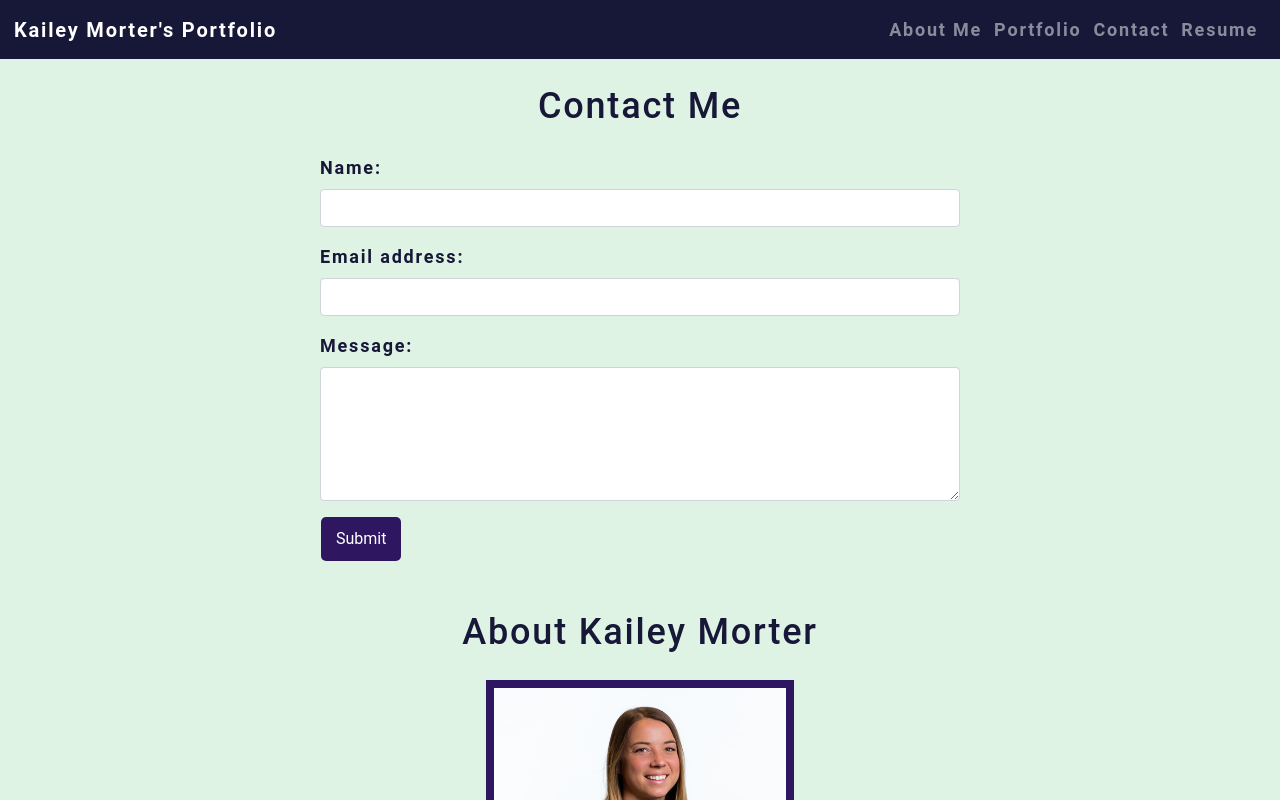
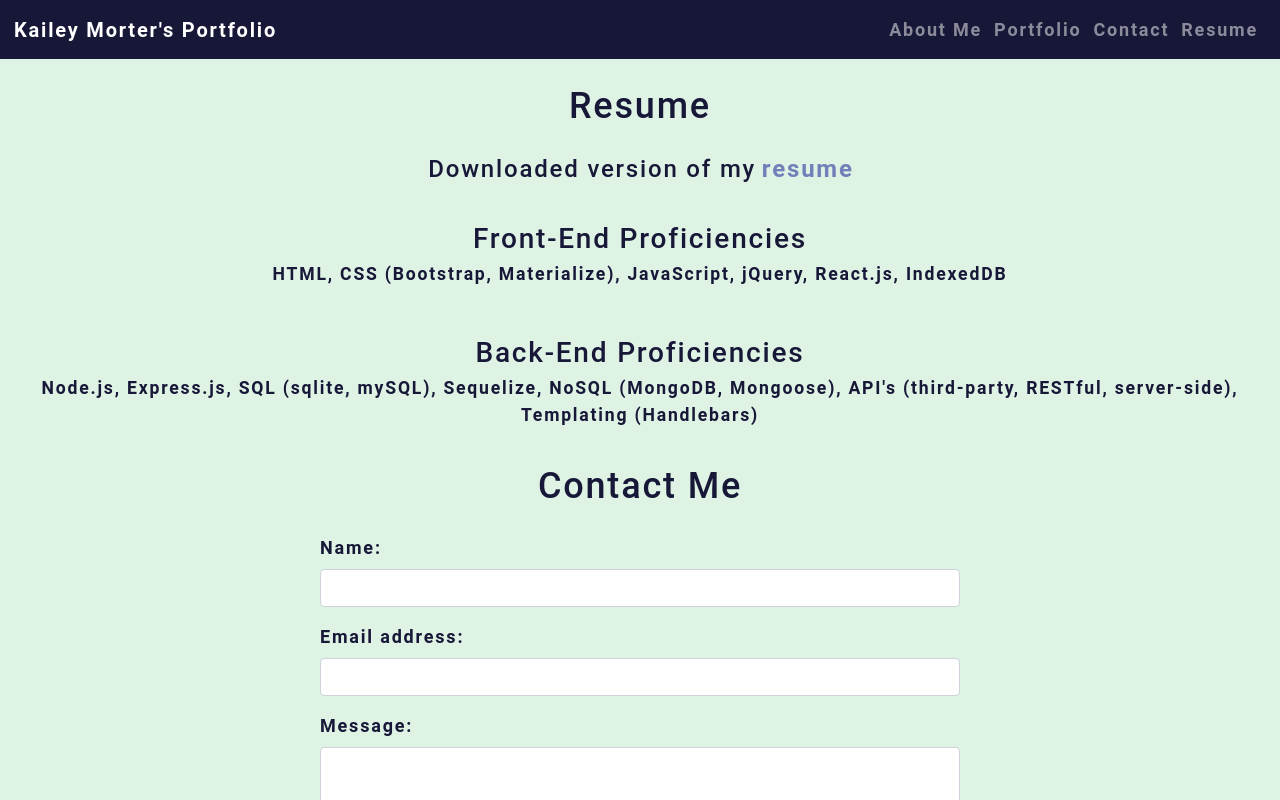
Before and after one commit to kaileymorter/react-portfolio, a React (Create React App) app: page / in a window 1280 px wide. Shown: the top 800 px of the page. Built offline with nearby package versions, Linux system fonts and the light colour scheme.

Commit message:
added resume component

```diff
--- a/src/App.js
+++ b/src/App.js
@@ -4,6 +4,7 @@ import Footer from './components/Footer';
 import About from './components/About';
 import Portfolio from './components/Portfolio';
 import ContactForm from './components/Contact'
+import Resume from './components/Resume';
 import './App.css';
 
 function App() {
@@ -11,6 +12,7 @@ function App() {
   return (
     <div>
       <Header></Header>
+      <Resume></Resume>
       <ContactForm></ContactForm>
       <About></About>
       <Portfolio></Portfolio>
--- /dev/null
+++ b/src/components/Resume/index.js
@@ -0,0 +1,24 @@
+import React from 'react'
+
+function Resume() {
+    return (
+        <section>
+            <h1 className="resume-title">Resume</h1>
+            <div className="resume-content">
+                <h4>Downloaded version of my <a href="/">resume</a></h4>
+                <br></br>
+                <div>
+                    <h3>Front-End Proficiencies</h3>
+                    <p>HTML, CSS (Bootstrap, Materialize), JavaScript, jQuery, React.js, IndexedDB</p>
+                </div>
+                <br></br>
+                <div>
+                    <h3>Back-End Proficiencies</h3>
+                    <p>Node.js, Express.js, SQL (sqlite, mySQL), Sequelize, NoSQL (MongoDB, Mongoose), API's (third-party, RESTful, server-side), Templating (Handlebars)</p>
+                </div>
+            </div>
+        </section>
+    )
+}
+
+export default Resume
--- a/src/index.css
+++ b/src/index.css
@@ -166,6 +166,16 @@ form {
 
 }
 
+/* Contact Page Styling */
+.resume-title {
+  padding: 20px;
+  text-align: center;
+}
+
+.resume-content {
+  text-align: center;
+}
+
 /* Footer Styling */
 .footer{
   margin-top: 1rem;
```
